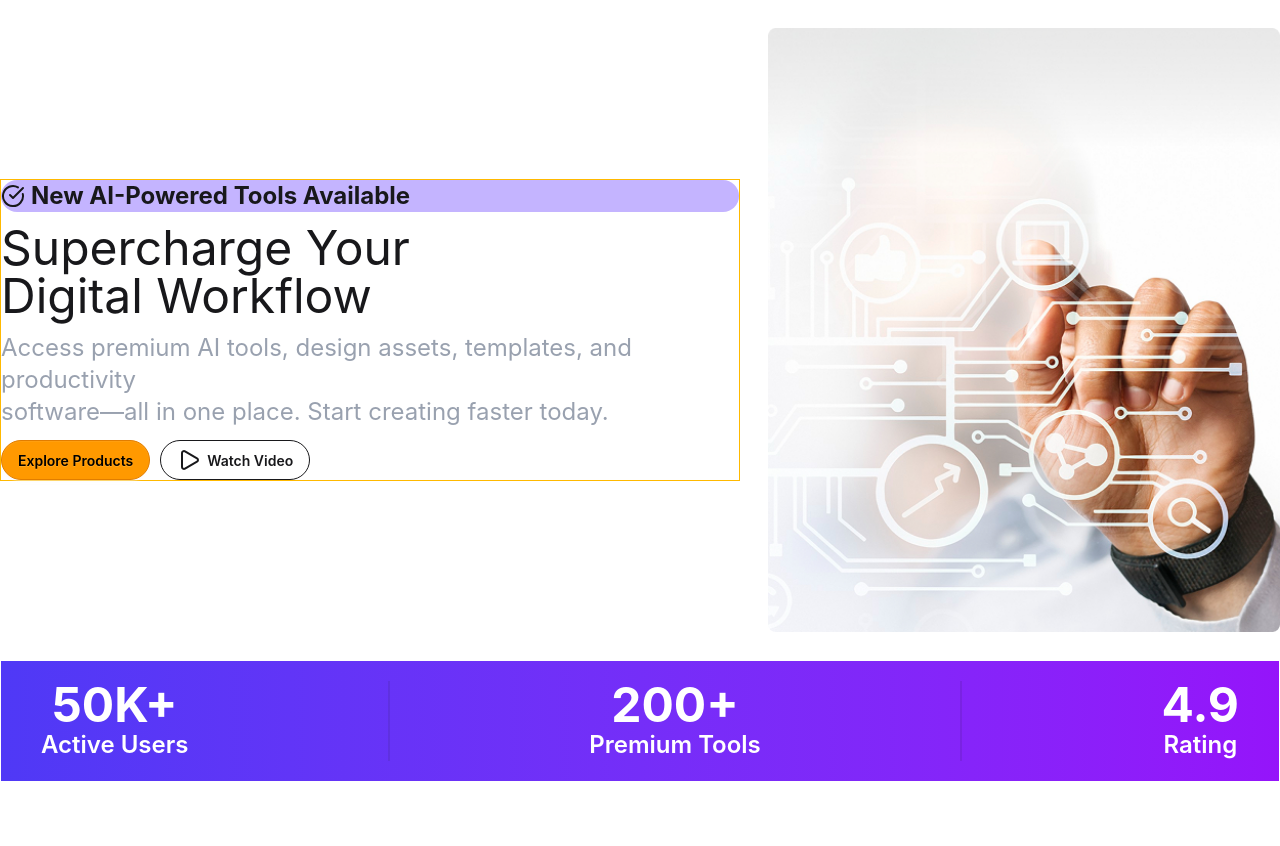
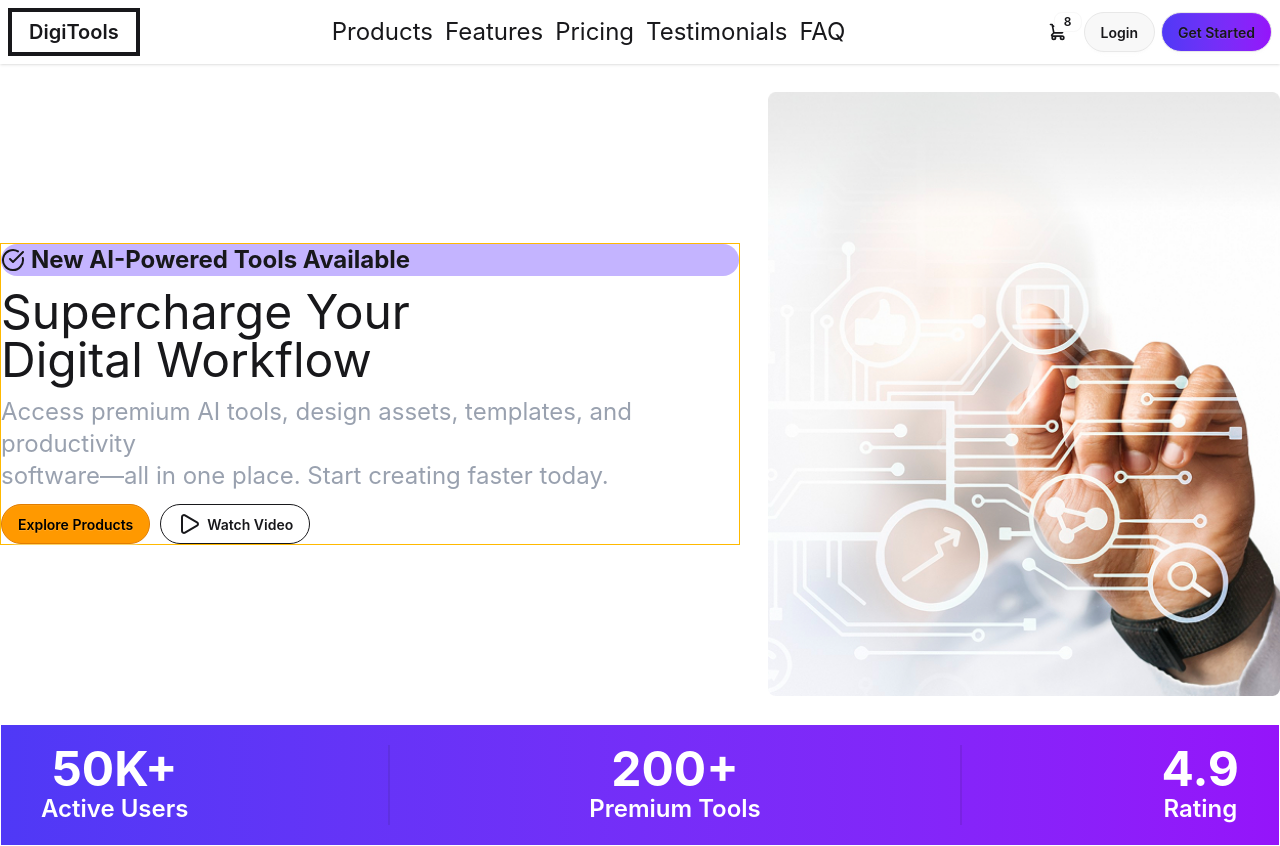
Before and after one commit to mdJesan-08/B13-A-06-DigiTools, a React (Vite) app in the folder digitoolsPlatfrom/: page / in a window 1280 px wide. Before the commit the page ends 800 px from the top, so only its background shows below. Built offline with nearby package versions, Linux system fonts and the light colour scheme.

Commit message:
Full Hero section is Done Navbar Banner and stat section

```diff
--- a/digitoolsPlatfrom/src/Components/Hero/Navbar.jsx
+++ b/digitoolsPlatfrom/src/Components/Hero/Navbar.jsx
@@ -2,8 +2,36 @@
 
 const Navbar = () => {
     return (
-        <div>
+        <div className="navbar bg-base-100 shadow-sm flex justify-between">
+                <div className="flex border border-4">
+                    <a className="btn btn-ghost text-xl">DigiTools</a>
+                </div>
 
+                <div className="links hidden lg:flex justify-between items-center gap-3  text-2xl">
+                    <p>Products</p>
+                    <p>Features</p>
+                    <p>Pricing</p>
+                    <p>Testimonials</p>
+                    <p>FAQ</p>
+                </div>
+
+
+                <div className='flex justify-between gap-1.5'>
+                    {/* main cart icon import */}
+                    <div tabIndex={0} role="button" className="btn btn-ghost btn-circle">
+                        <div className="indicator">
+                        <svg xmlns="http://www.w3.org/2000/svg" className="h-5 w-5" fill="none" viewBox="0 0 24 24" stroke="currentColor"> <path strokeLinecap="round" strokeLinejoin="round" strokeWidth="2" d="M3 3h2l.4 2M7 13h10l4-8H5.4M7 13L5.4 5M7 13l-2.293 2.293c-.63.63-.184 1.707.707 1.707H17m0 0a2 2 0 100 4 2 2 0 000-4zm-8 2a2 2 0 11-4 0 2 2 0 014 0z" /> </svg>
+                        <span className="badge badge-sm indicator-item">8</span>
+                        </div>
+                    </div>
+
+                    <button className='btn rounded-full'>
+                        Login
+                    </button>
+                    <button className='btn rounded-full bg-linear-to-r from-[#4F39F6]  to-[#9514FA]'>
+                        Get Started
+                    </button>
+                </div>
         </div>
     );
 };
```
